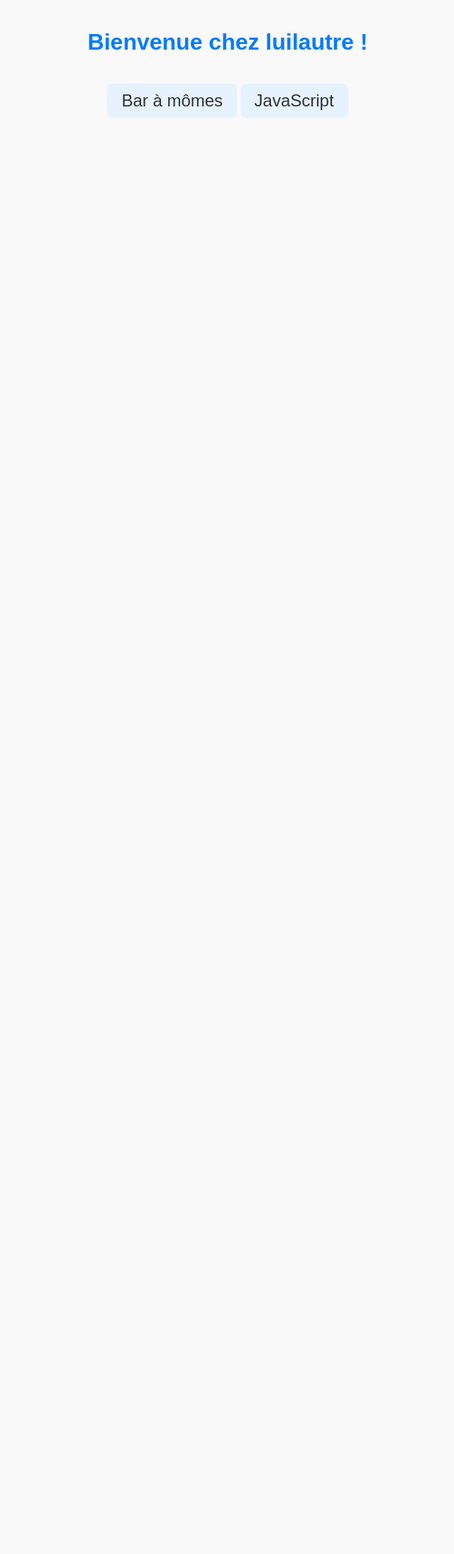
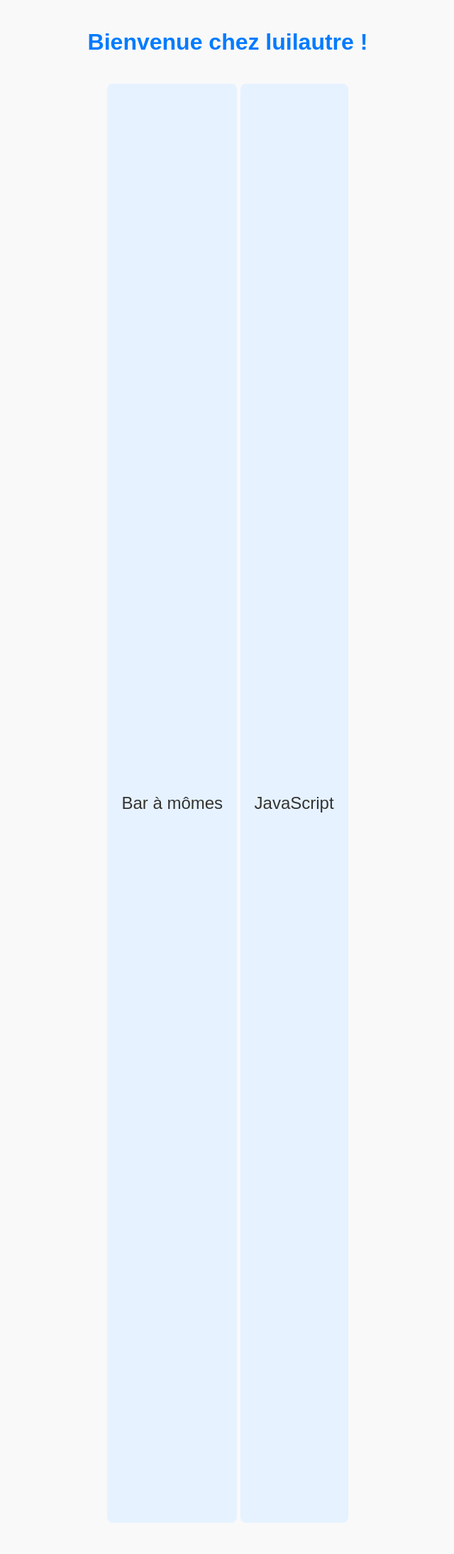
Before and after one commit to luilautre/luilautre.github.io, a PHP site: page / in a window 1280 px wide. Shown: the whole page at 71% size, without its empty margins (319-959 px from the left). Before the commit the page ends 166 px from the top, so only its background shows below. Run offline with PHP 8.4, Linux system fonts and the light colour scheme.

Commit message:
Update style.css

```diff
--- a/style.css
+++ b/style.css
@@ -18,7 +18,7 @@ p {
   font-size: 24px;
   color: #333;
   background-color: #e6f2ff;
-  padding: 10px 20px;
+  padding: 1000px 20px;
   border-radius: 8px;
   display: inline-block;
   margin-top: 20px;
```
